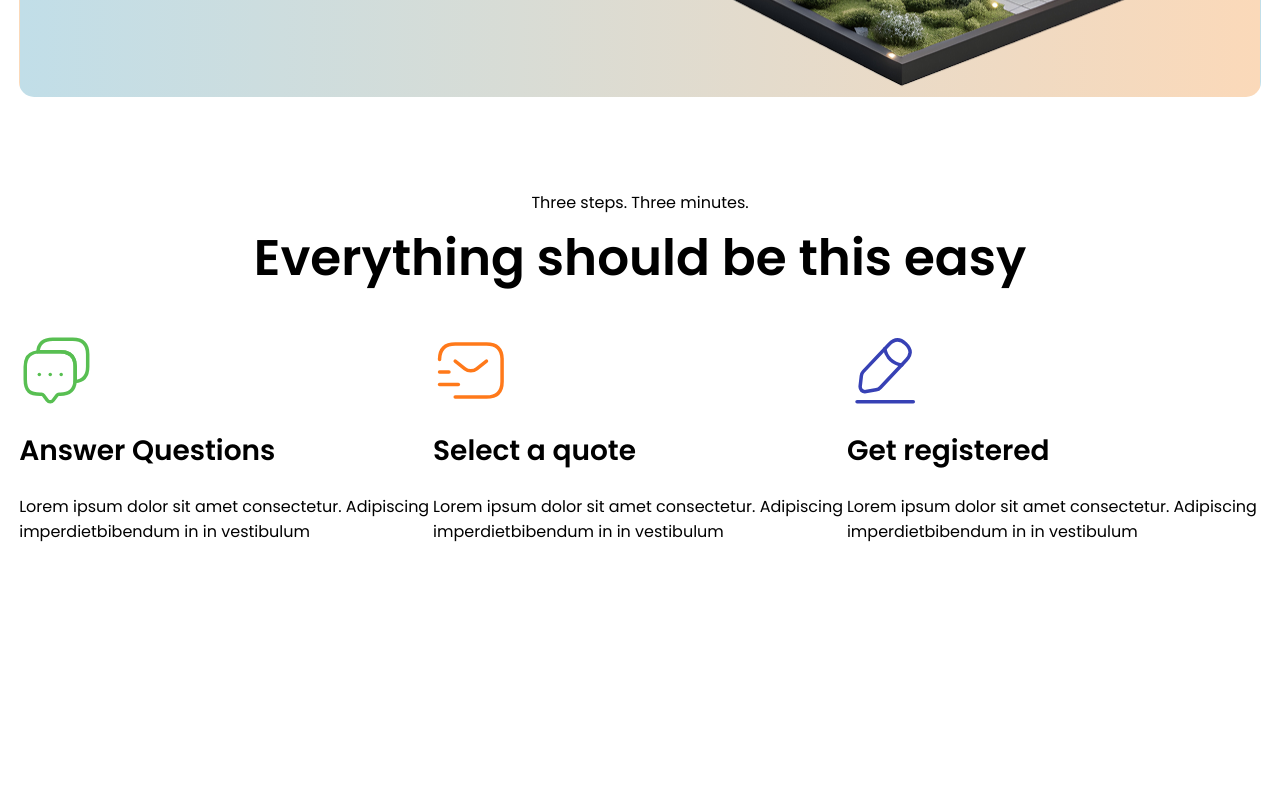
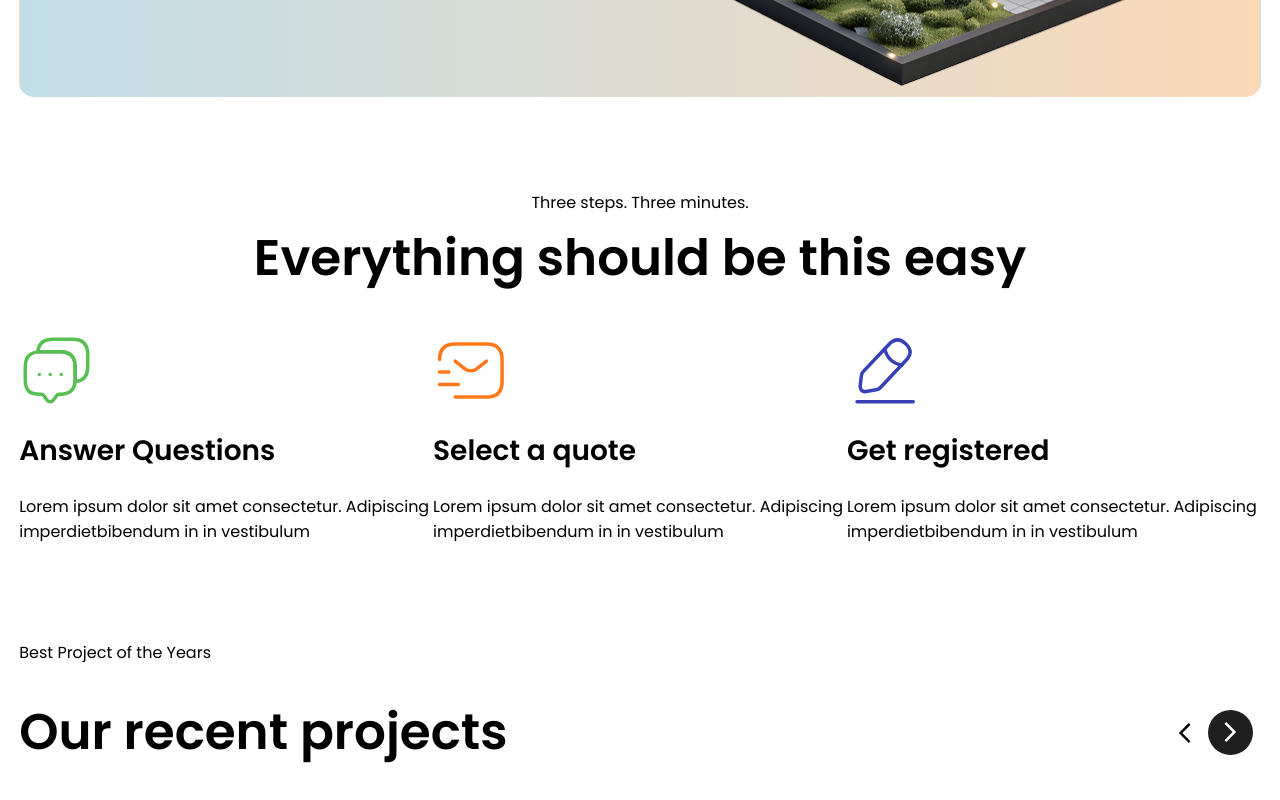
Before and after one commit to Brun0Silveir4/Landing-Page---Real-State, a React (Vite) app: page / in a window 1280 px wide. Shown: the part 659-1459 px from the top of the page. Before the commit the page ends 1203 px from the top, so only its background shows below. Built offline with nearby package versions, Linux system fonts and the light colour scheme.

Commit message:
add: starting recent projets section

```diff
--- a/src/App.jsx
+++ b/src/App.jsx
@@ -2,9 +2,10 @@ import "./App.scss";
 import Header from "./components/header/Header";
 import House1 from "./components/house1/House1";
 import chat from "../public/images/message.svg";
-import email from "../public/images/email.svg"
-import pen from "../public/images/pen.svg"
+import email from "../public/images/email.svg";
+import pen from "../public/images/pen.svg";
 import CardInfo from "./components/card-infos/CardInfo";
+import { MdOutlineArrowBackIos } from "react-icons/md";
 
 function App() {
   return (
@@ -26,19 +27,47 @@ function App() {
             <CardInfo
               img={chat}
               title={"Answer Questions"}
-              text={"Lorem ipsum dolor sit amet consectetur. Adipiscing imperdietbibendum in in vestibulum"}/>
+              text={
+                "Lorem ipsum dolor sit amet consectetur. Adipiscing imperdietbibendum in in vestibulum"
+              }
+            />
 
             <CardInfo
               img={email}
               title={"Select a quote"}
-              text={"Lorem ipsum dolor sit amet consectetur. Adipiscing imperdietbibendum in in vestibulum"}/>
+              text={
+                "Lorem ipsum dolor sit amet consectetur. Adipiscing imperdietbibendum in in vestibulum"
+              }
+            />
 
             <CardInfo
               img={pen}
               title={"Get registered"}
-              text={"Lorem ipsum dolor sit amet consectetur. Adipiscing imperdietbibendum in in vestibulum"}/>
+              text={
+                "Lorem ipsum dolor sit amet consectetur. Adipiscing imperdietbibendum in in vestibulum"
+              }
+            />
           </div>
 
+          <div className="recents">
+            <div className="info-recent">
+              <p>Best Project of the Years</p>
+            </div>
+
+            <div className="title-recent">
+              <p>Our recent projects</p>
+              <div className="arrows-group">
+                <div className="arrow">
+                  <MdOutlineArrowBackIos size={24} />
+                </div>
+                <div className="arrow reverse">
+                  <MdOutlineArrowBackIos size={24} color="white"/>
+                </div>
+              </div>
+            </div>
+
+            <div className="projects-items"></div>
+          </div>
         </div>
       </div>
     </div>
--- a/src/App.scss
+++ b/src/App.scss
@@ -36,7 +36,44 @@
         justify-content: space-between;
         width: 100%;
         margin-top: 45px;
+      }
+    }
 
+    .recents {
+      margin-top: 6rem;
+      display: flex;
+      flex-direction: column;
+      gap: 30px;
+
+      .title-recent {
+        display: flex;
+        align-items: center;
+        justify-content: space-between;
+        p {
+          font-size: 50px;
+          font-weight: 600;
+        }
+        .arrows-group {
+          display: flex;
+          align-items: center;
+          justify-content: center;
+          width: 106px;
+
+          .arrow {
+            width: 45px;
+            height: 45px;
+            display: flex;
+            align-items: center;
+            justify-content: center;
+          }
+          .arrow.reverse {
+            width: 45px;
+            height: 45px;
+            background-color: #1f1f1f;
+            border-radius: 50%;
+            transform: rotate(180deg);
+          }
+        }
       }
     }
   }
```
